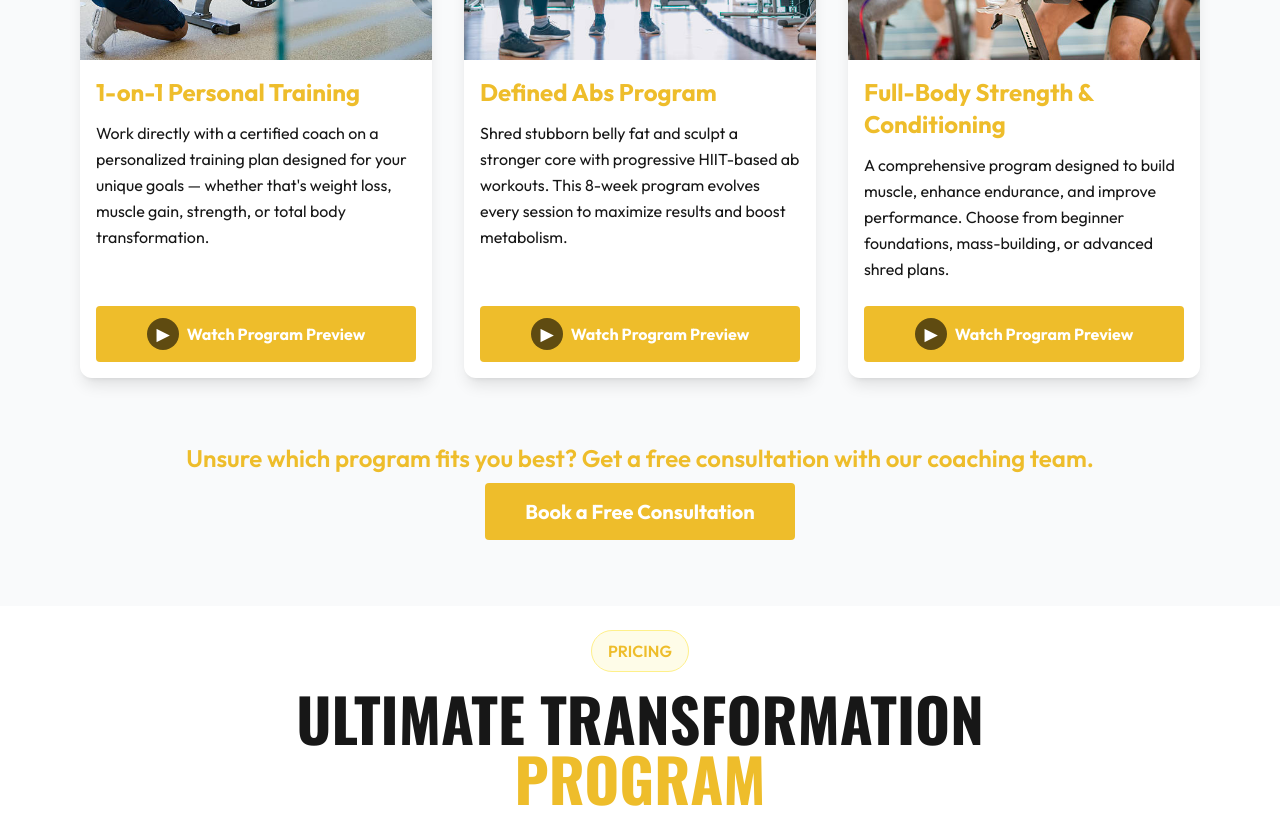
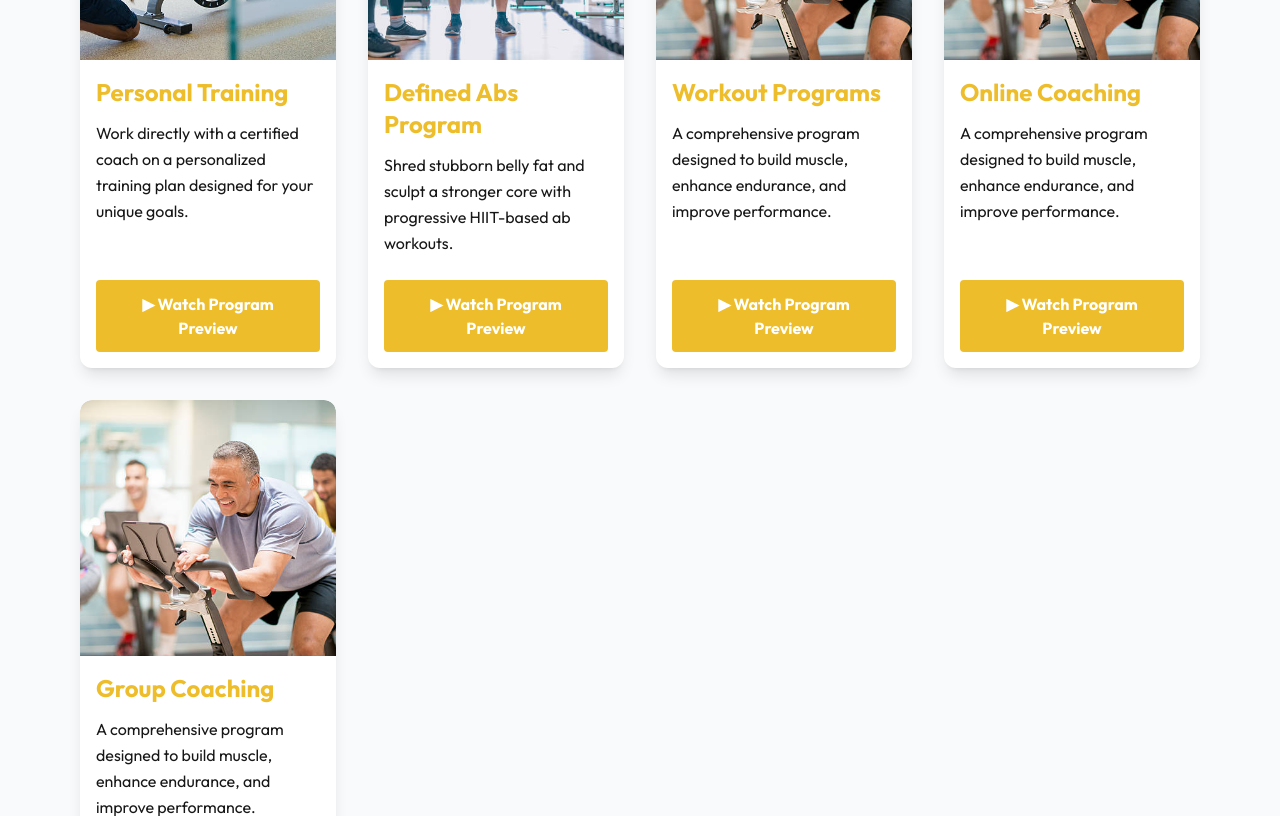
Before and after one commit to samziro/the-hunter, a React (Vite) app: page / in a window 1280 px wide. Shown: the part 2540-3356 px from the top of the page. Built offline with nearby package versions, Linux system fonts and the light colour scheme.

Commit message:
first commit

```diff
--- a/src/App.jsx
+++ b/src/App.jsx
@@ -131,7 +131,7 @@ const App = () => {
         </Suspense>
 
         <Suspense fallback={<SectionFallback label="Loading pricing…" />}>
-          <Title Title1="ULTIMATE TRANSFORMATION" Title2="PROGRAM" subTitle="PRICING" />
+          <Title Title1="TRAINING TRANSFORMATION" Title2="PROGRAM" subTitle="PRICING" />
           <Pricing />
           <Email />
         </Suspense>
--- a/src/components/classes/Classes.jsx
+++ b/src/components/classes/Classes.jsx
@@ -27,9 +27,9 @@ const Classes = () => {
   const classData = [
     {
       image: personal_training_image,
-      heading: "1-on-1 Personal Training",
+      heading: "Personal Training",
       description:
-        "Work directly with a certified coach on a personalized training plan designed for your unique goals — whether that's weight loss, muscle gain, strength, or total body transformation.",
+        "Work directly with a certified coach on a personalized training plan designed for your unique goals.",
       video: personal_trainer_video,
       keywords: "personal trainer, fitness coaching, body transformation",
     },
@@ -37,15 +37,31 @@ const Classes = () => {
       image: hiit_workout_image,
       heading: "Defined Abs Program",
       description:
-        "Shred stubborn belly fat and sculpt a stronger core with progressive HIIT-based ab workouts. This 8-week program evolves every session to maximize results and boost metabolism.",
+        "Shred stubborn belly fat and sculpt a stronger core with progressive HIIT-based ab workouts.",
       video: hiit_work_out_video,
       keywords: "HIIT workout, ab training, fat burning program",
     },
     {
       image: gym_workout_image,
-      heading: "Full-Body Strength & Conditioning",
+      heading: "Workout Programs",
       description:
-        "A comprehensive program designed to build muscle, enhance endurance, and improve performance. Choose from beginner foundations, mass-building, or advanced shred plans.",
+        "A comprehensive program designed to build muscle, enhance endurance, and improve performance.",
+      video: gym_work_out_video,
+      keywords: "strength training, muscle building, gym workout plan",
+    },
+    {
+      image: gym_workout_image,
+      heading: "Online Coaching",
+      description:
+        "A comprehensive program designed to build muscle, enhance endurance, and improve performance.",
+      video: gym_work_out_video,
+      keywords: "strength training, muscle building, gym workout plan",
+    },
+    {
+      image: gym_workout_image,
+      heading: "Group Coaching",
+      description:
+        "A comprehensive program designed to build muscle, enhance endurance, and improve performance.",
       video: gym_work_out_video,
       keywords: "strength training, muscle building, gym workout plan",
     },
@@ -69,7 +85,7 @@ const Classes = () => {
       />
 
       <motion.div
-        className="grid grid-cols-1 md:grid-cols-3 gap-8 mt-12"
+        className="grid grid-cols-1 md:grid-cols-4 gap-8 mt-12"
         initial={{ opacity: 0, y: 40 }}
         whileInView={{ opacity: 1, y: 0 }}
         transition={{ duration: 0.8 }}
@@ -100,7 +116,7 @@ const Classes = () => {
                 className="mt-auto flex items-center justify-center gap-2 py-3 px-6 bg-btnDarkTheme text-white font-bold rounded hover:bg-[#d8a800] transition focus:outline-none focus:ring-2 focus:ring-offset-2 focus:ring-btnDarkTheme"
                 aria-label={`Watch preview video of ${item.heading}`}
               >
-                <p className="h-4 w-4 rounded-full bg-black/60 p-4 flex items-center justify-center"> ▶ </p> Watch Program Preview
+                 ▶ Watch Program Preview
               </button>
             </div>
           </article>
```
